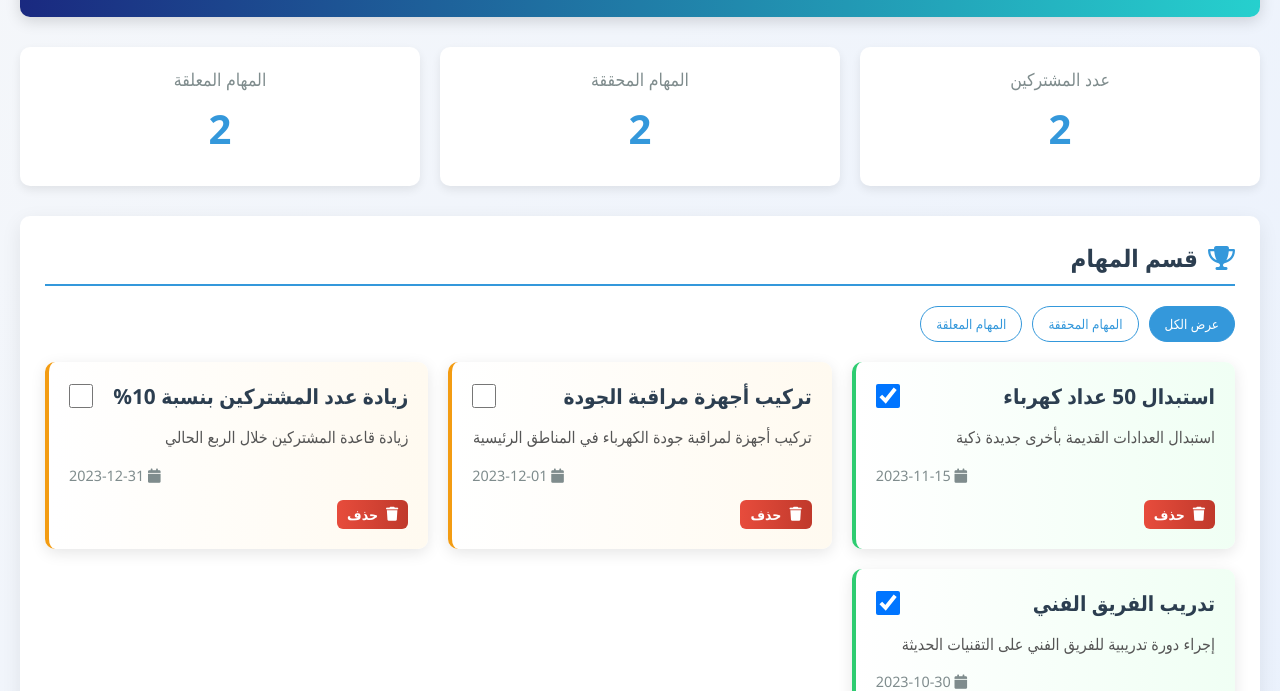
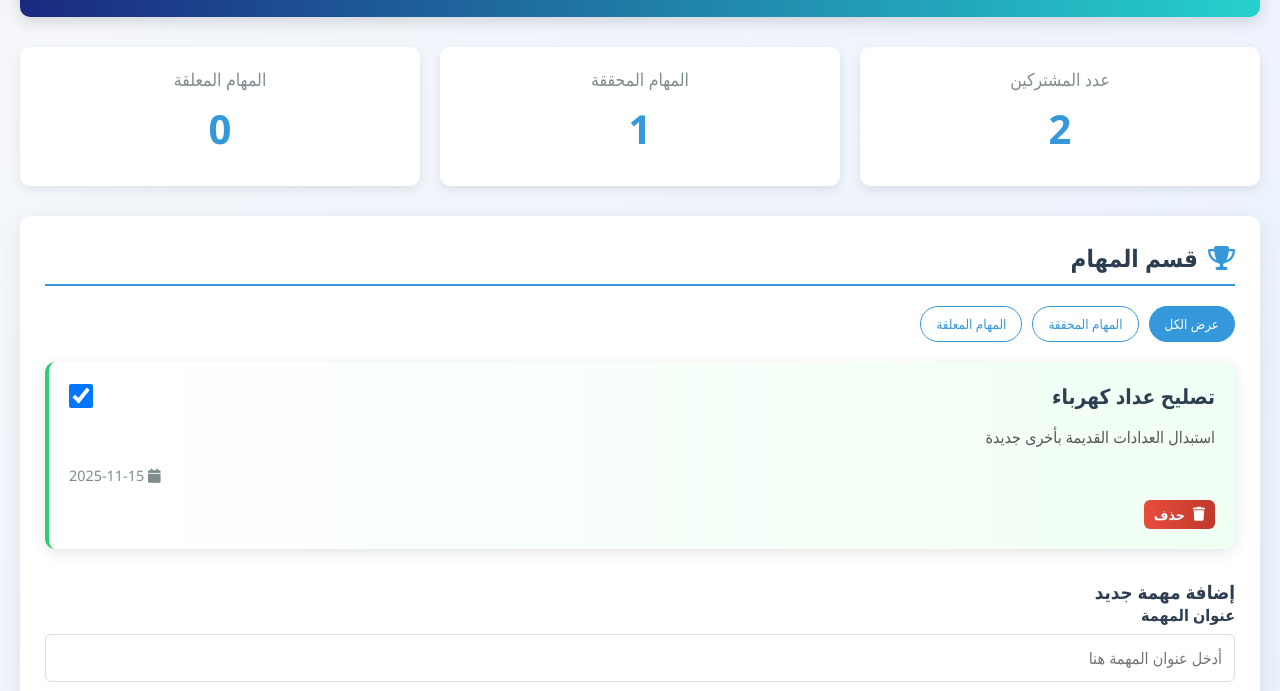
Before and after one commit to MohamedSbeehat/ElectricityRegistrationProject, a plain HTML site: page index.html in a window 1280 px wide. Shown: the part 136-827 px from the top of the page. Drawn offline with Linux system fonts and the light colour scheme.

Commit message:
v1.1 update the SAVE state

```diff
--- a/index.html
+++ b/index.html
@@ -1134,32 +1134,12 @@
                 achievements = [
                     {
                         id: 1,
-                        title: "استبدال 50 عداد كهرباء",
-                        description: "استبدال العدادات القديمة بأخرى جديدة ذكية",
-                        date: "2023-11-15",
+                        title: "تصليح عداد كهرباء",
+                        description: "استبدال العدادات القديمة بأخرى جديدة ",
+                        date: "2025-11-15",
                         completed: true
                     },
-                    {
-                        id: 2,
-                        title: "تركيب أجهزة مراقبة الجودة",
-                        description: "تركيب أجهزة لمراقبة جودة الكهرباء في المناطق الرئيسية",
-                        date: "2023-12-01",
-                        completed: false
-                    },
-                    {
-                        id: 3,
-                        title: "زيادة عدد المشتركين بنسبة 10%",
-                        description: "زيادة قاعدة المشتركين خلال الربع الحالي",
-                        date: "2023-12-31",
-                        completed: false
-                    },
-                    {
-                        id: 4,
-                        title: "تدريب الفريق الفني",
-                        description: "إجراء دورة تدريبية للفريق الفني على التقنيات الحديثة",
-                        date: "2023-10-30",
-                        completed: true
-                    }
+
                 ];
             }
 
```
